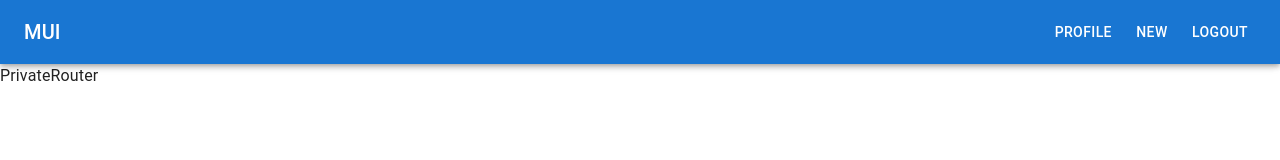
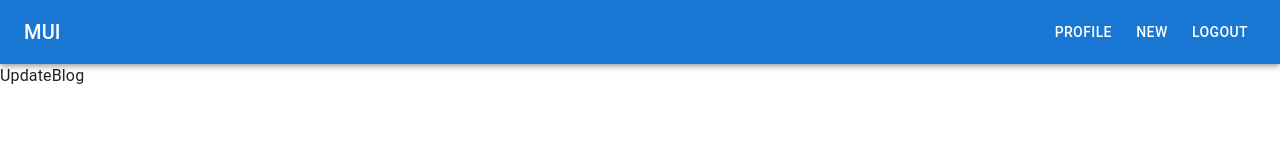
Before and after one commit to erhantezer/fireblog-context, a React (Create React App) app: page /update-blog/id in a window 1280 px wide. Shown: the top 160 px of the page. Built offline with nearby package versions, Linux system fonts and the light colour scheme; no server answers.

Commit message:
updated private router

```diff
--- a/src/router/PrivateRouter.jsx
+++ b/src/router/PrivateRouter.jsx
@@ -1,8 +1,10 @@
 import React from 'react'
+import { Navigate, Outlet } from 'react-router-dom'
 
 const PrivateRouter = () => {
+  const currentUser = true
   return (
-    <div>PrivateRouter</div>
+    currentUser ? <Outlet/> : <Navigate to="/" replace/>
   )
 }
 
```
